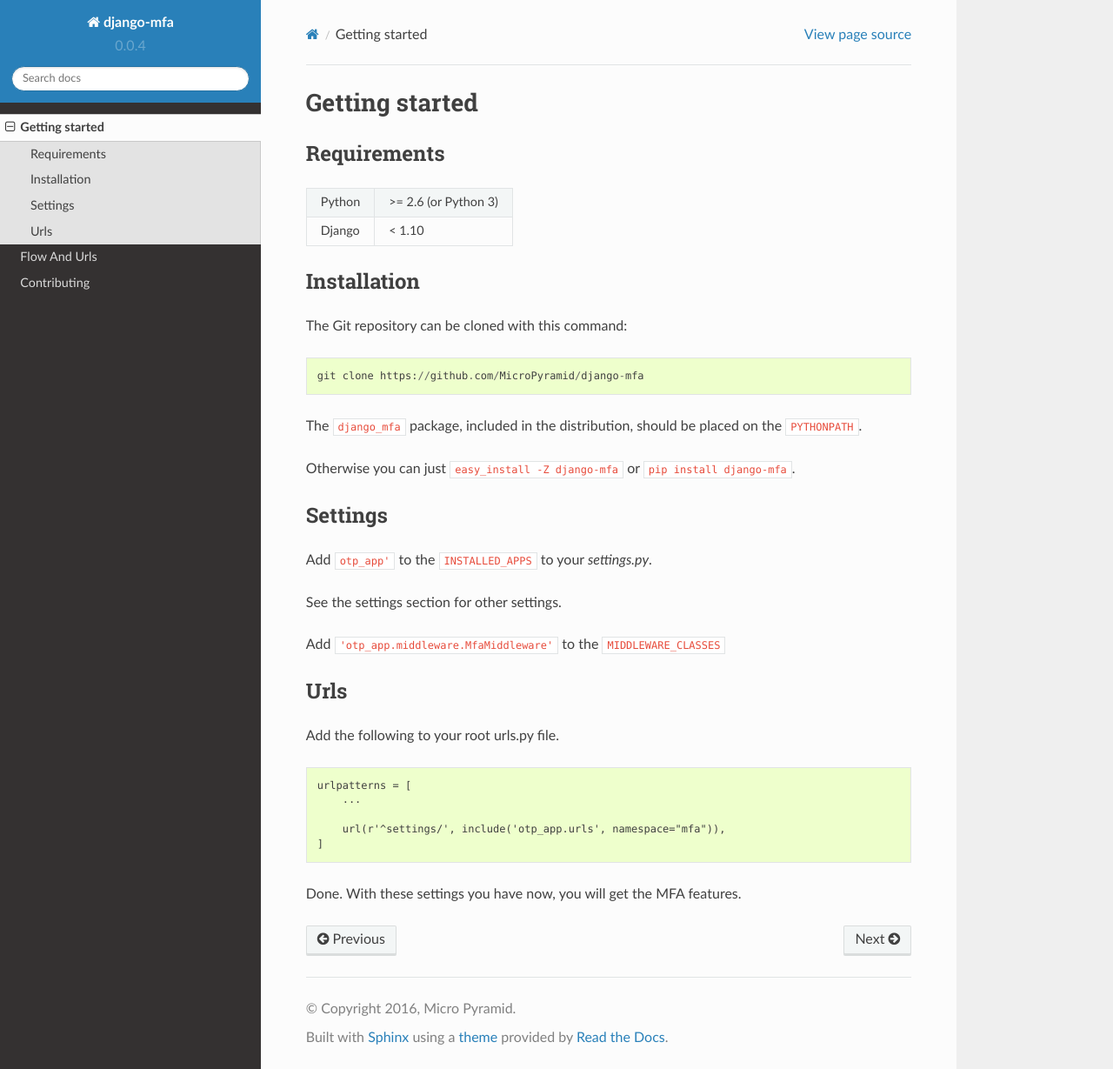
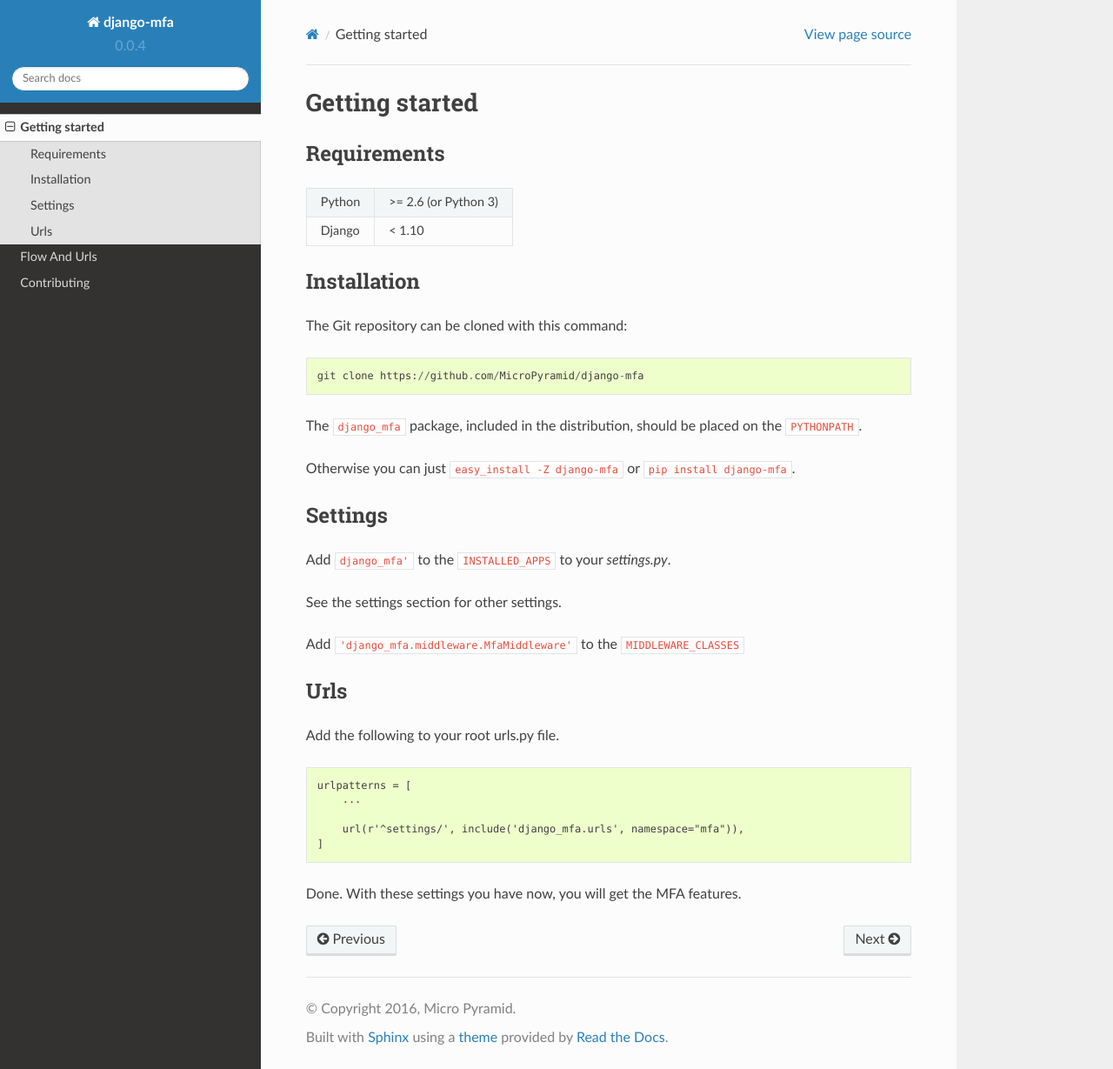
Before and after one commit to MicroPyramid/django-mfa, a Sphinx documentation site: the page built from docs/installation_setup.rst, in a window 1280 px wide and 1229 px high. Shown: the whole window at 87% size. Built offline with Sphinx 7.4.7 and the Read the Docs theme 2.0.0, drawn with Linux system fonts in a browser that asks for light colours.

Commit message:
Update installation_setup.rst

```diff
--- a/docs/installation_setup.rst
+++ b/docs/installation_setup.rst
@@ -25,11 +25,11 @@ or ``pip install django-mfa``.
 Settings
 ~~~~~~~~
 
-Add ``otp_app'`` to the ``INSTALLED_APPS`` to your *settings.py*.
+Add ``django_mfa'`` to the ``INSTALLED_APPS`` to your *settings.py*.
 
 See the :doc:`settings` section for other settings.
 
-Add ``'otp_app.middleware.MfaMiddleware'`` to the ``MIDDLEWARE_CLASSES``
+Add ``'django_mfa.middleware.MfaMiddleware'`` to the ``MIDDLEWARE_CLASSES``
 
 Urls
 ~~~~
@@ -41,7 +41,7 @@ Add the following to your root urls.py file.
     urlpatterns = [
         ...
 
-        url(r'^settings/', include('otp_app.urls', namespace="mfa")),
+        url(r'^settings/', include('django_mfa.urls', namespace="mfa")),
     ]
 
 
```
